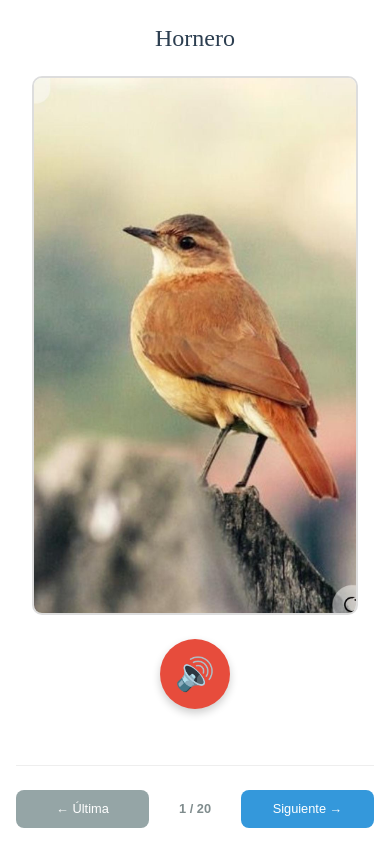
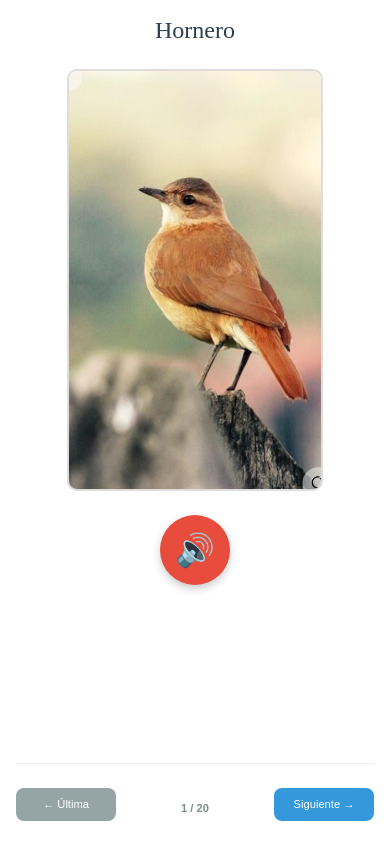
Before and after one commit to argenia-sas/libro-rio-marron, a Next.js app: page /pagina/1 in a window 390 px wide. Built offline with nearby package versions, Linux system fonts and the light colour scheme.

Commit message:
fix: mejorar estilos y responsividad en el componente Player

```diff
--- a/src/app/pagina/[id]/player.tsx
+++ b/src/app/pagina/[id]/player.tsx
@@ -54,13 +54,14 @@ export default function Player({ id }: { id: string }) {
       textAlign: "center",
       maxWidth: "100%",
       margin: "0 auto",
-      minHeight: "100vh",
+      height: "100vh",
       display: "flex",
       flexDirection: "column",
-      justifyContent: "space-between"
+      justifyContent: "space-between",
+      overflow: "hidden"
     }}>
       {/* Contenido principal */}
-      <div style={{ flex: 1, display: "flex", flexDirection: "column", justifyContent: "center" }}>
+      <div style={{ flex: 1, display: "flex", flexDirection: "column", justifyContent: "flex-start", minHeight: 0 }}>
         {/* Título de la página */}
         <h1 style={{
           fontSize: "clamp(1.5rem, 5vw, 2.5rem)",
@@ -78,7 +79,11 @@ export default function Player({ id }: { id: string }) {
           marginBottom: "1.5rem",
           display: "flex",
           justifyContent: "center",
-          padding: "0 1rem"
+          padding: "0 1rem",
+          flex: "1",
+          alignItems: "center",
+          maxHeight: "50vh",
+          overflow: "hidden"
         }}>
           {imageUrl ? (
             <Image
@@ -87,9 +92,10 @@ export default function Player({ id }: { id: string }) {
               width={400}
               height={300}
               style={{
-                width: "100%",
-                maxWidth: "400px",
+                width: "auto",
                 height: "auto",
+                maxWidth: "100%",
+                maxHeight: "100%",
                 borderRadius: "10px",
                 border: "2px solid #ddd",
                 objectFit: "contain"
@@ -182,8 +188,7 @@ export default function Player({ id }: { id: string }) {
         marginTop: "1.5rem",
         paddingTop: "1.5rem",
         borderTop: "1px solid #eee",
-        flexWrap: "wrap",
-        gap: "1rem"
+        gap: "0.5rem"
       }}>
         {/* Página secreta: solo botón de volver al inicio */}
         {isSecretPage ? (
@@ -209,13 +214,13 @@ export default function Player({ id }: { id: string }) {
         ) : (
           <>
             {/* Botón anterior */}
-            <div style={{ flex: "1", textAlign: "left", minWidth: "120px" }}>
+            <div style={{ flex: "0 0 auto", minWidth: "100px", maxWidth: "120px" }}>
               <Link
                 href={prevPage}
                 style={{
                   display: "inline-block",
-                  padding: "clamp(0.6rem, 2vw, 0.8rem) clamp(1rem, 3vw, 1.5rem)",
-                  fontSize: "clamp(0.8rem, 2.2vw, 1rem)",
+                  padding: "clamp(0.5rem, 1.5vw, 0.7rem) clamp(0.7rem, 2vw, 1rem)",
+                  fontSize: "clamp(0.7rem, 2vw, 0.9rem)",
                   backgroundColor: "#95a5a6",
                   color: "white",
                   textDecoration: "none",
@@ -223,7 +228,10 @@ export default function Player({ id }: { id: string }) {
                   transition: "background-color 0.3s",
                   width: "100%",
                   textAlign: "center",
-                  boxSizing: "border-box"
+                  boxSizing: "border-box",
+                  whiteSpace: "nowrap",
+                  overflow: "hidden",
+                  textOverflow: "ellipsis"
                 }}
                 onMouseEnter={(e) => (e.target as HTMLAnchorElement).style.backgroundColor = "#7f8c8d"}
                 onMouseLeave={(e) => (e.target as HTMLAnchorElement).style.backgroundColor = "#95a5a6"}
@@ -234,23 +242,24 @@ export default function Player({ id }: { id: string }) {
 
             {/* Indicador de página */}
             <div style={{
-              fontSize: "clamp(0.8rem, 2.2vw, 1rem)",
+              fontSize: "clamp(0.7rem, 2vw, 0.9rem)",
               color: "#7f8c8d",
               fontWeight: "bold",
-              minWidth: "60px",
-              textAlign: "center"
+              flex: "1",
+              textAlign: "center",
+              minWidth: "50px"
             }}>
               {currentPage} / {totalPages - 1}
             </div>
 
             {/* Botón siguiente */}
-            <div style={{ flex: "1", textAlign: "right", minWidth: "120px" }}>
+            <div style={{ flex: "0 0 auto", minWidth: "100px", maxWidth: "120px" }}>
               <Link
                 href={nextPage}
                 style={{
                   display: "inline-block",
-                  padding: "clamp(0.6rem, 2vw, 0.8rem) clamp(1rem, 3vw, 1.5rem)",
-                  fontSize: "clamp(0.8rem, 2.2vw, 1rem)",
+                  padding: "clamp(0.5rem, 1.5vw, 0.7rem) clamp(0.7rem, 2vw, 1rem)",
+                  fontSize: "clamp(0.7rem, 2vw, 0.9rem)",
                   backgroundColor: "#3498db",
                   color: "white",
                   textDecoration: "none",
@@ -258,7 +267,10 @@ export default function Player({ id }: { id: string }) {
                   transition: "background-color 0.3s",
                   width: "100%",
                   textAlign: "center",
-                  boxSizing: "border-box"
+                  boxSizing: "border-box",
+                  whiteSpace: "nowrap",
+                  overflow: "hidden",
+                  textOverflow: "ellipsis"
                 }}
                 onMouseEnter={(e) => (e.target as HTMLAnchorElement).style.backgroundColor = "#2980b9"}
                 onMouseLeave={(e) => (e.target as HTMLAnchorElement).style.backgroundColor = "#3498db"}
```
